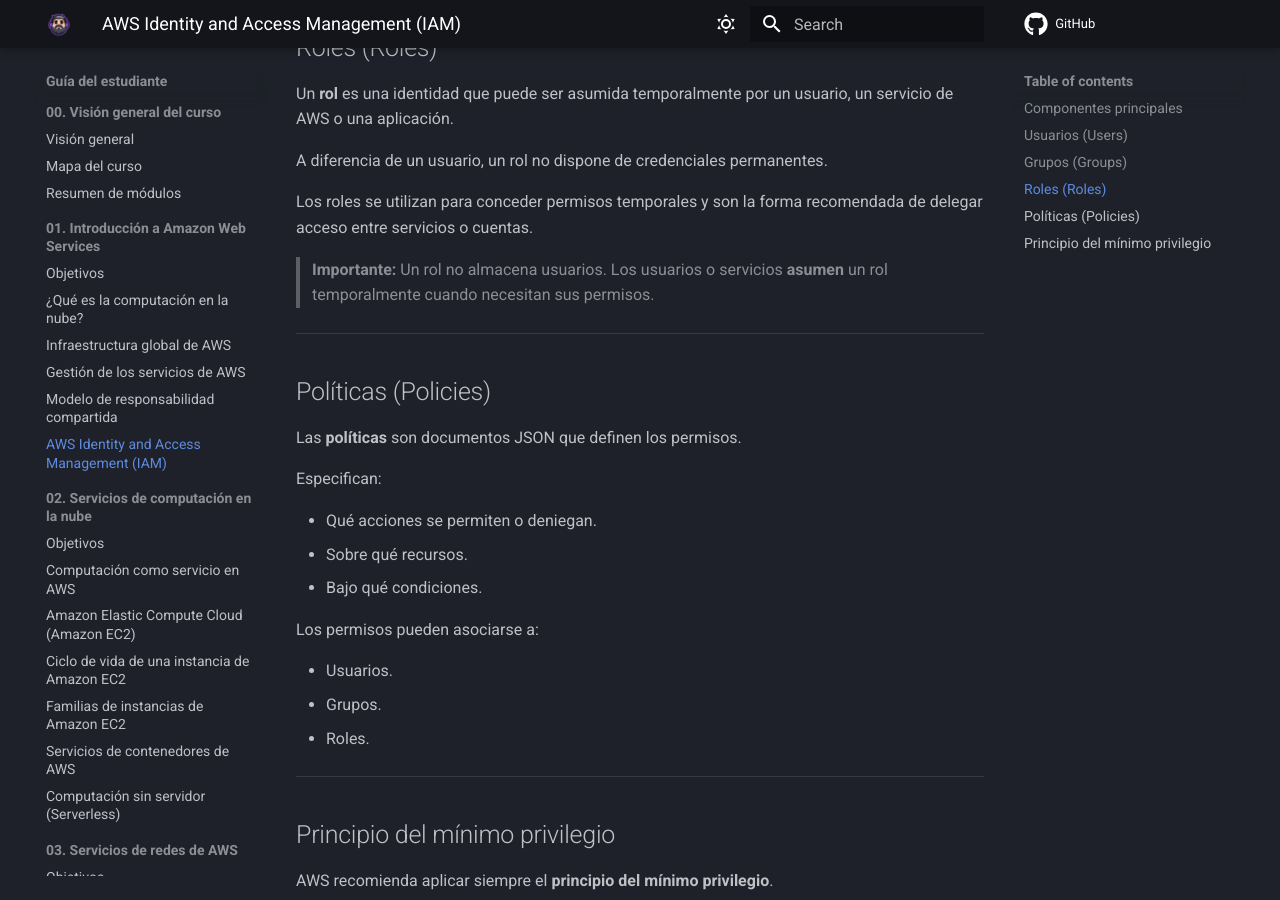
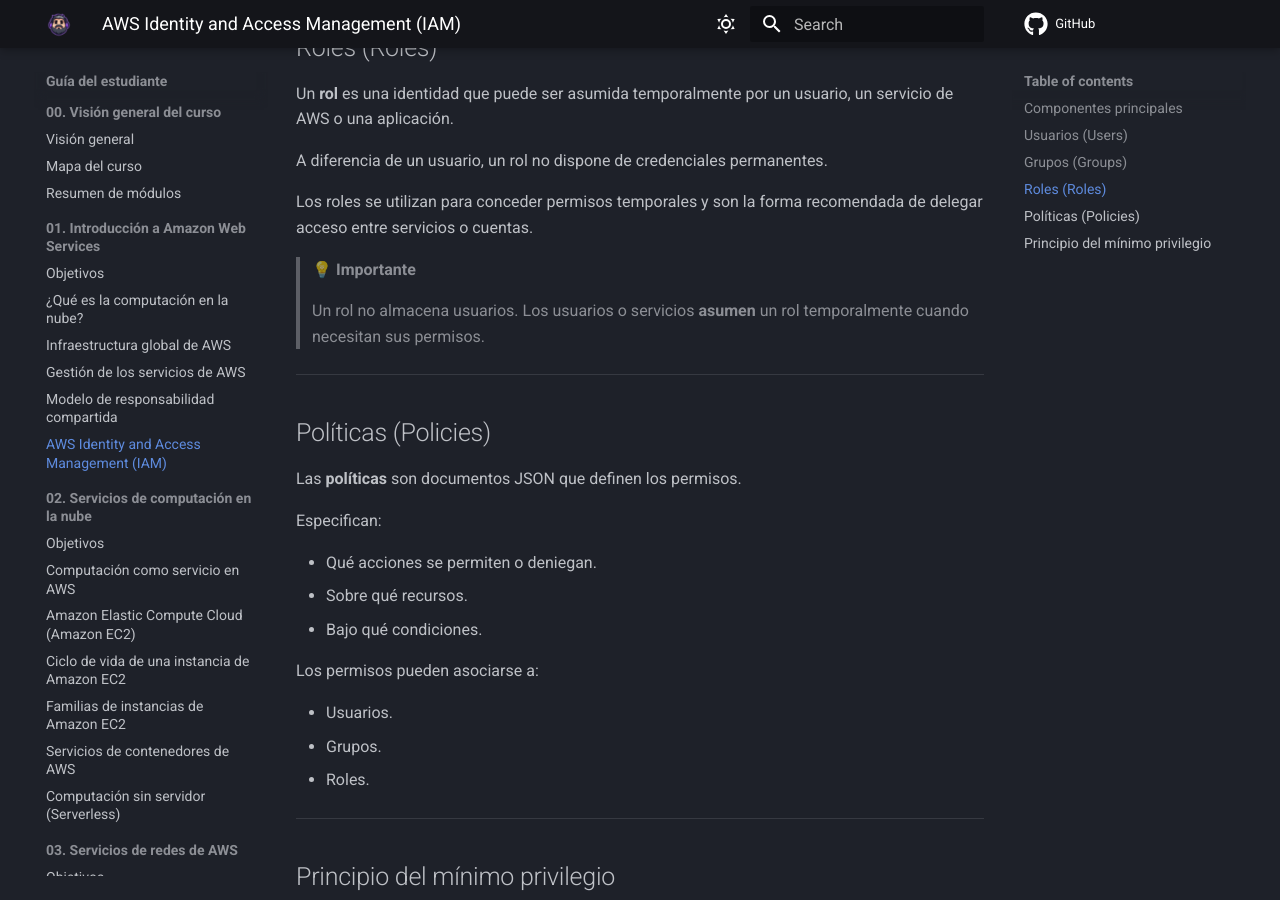
Before and after one commit to seguidodoblado/aws-technical-essentials, an MkDocs documentation site: the page built from docs/guia-del-estudiante/01-Introduccion-a-amazon-web-services/01-5-iam.md, in a window 1280 px wide and 900 px high, scrolled down 1267 px. Built offline with MkDocs 1.6.1 and Material for MkDocs 9.7.7, drawn with Linux system fonts in a browser that asks for light colours; comment, search, counter and statistics services are not loaded.

Commit message:
Mejorando destacados

```diff
--- a/docs/guia-del-estudiante/01-Introduccion-a-amazon-web-services/01-5-iam.md
+++ b/docs/guia-del-estudiante/01-Introduccion-a-amazon-web-services/01-5-iam.md
@@ -54,8 +54,10 @@ A diferencia de un usuario, un rol no dispone de credenciales permanentes.
 
 Los roles se utilizan para conceder permisos temporales y son la forma recomendada de delegar acceso entre servicios o cuentas.
 
-> **Importante:**
-> Un rol no almacena usuarios. Los usuarios o servicios **asumen** un rol temporalmente cuando necesitan sus permisos.
+> **💡 Importante**
+>
+> Un rol no almacena usuarios.
+> Los usuarios o servicios **asumen** un rol temporalmente cuando necesitan sus permisos.
 
 ---
 
```
